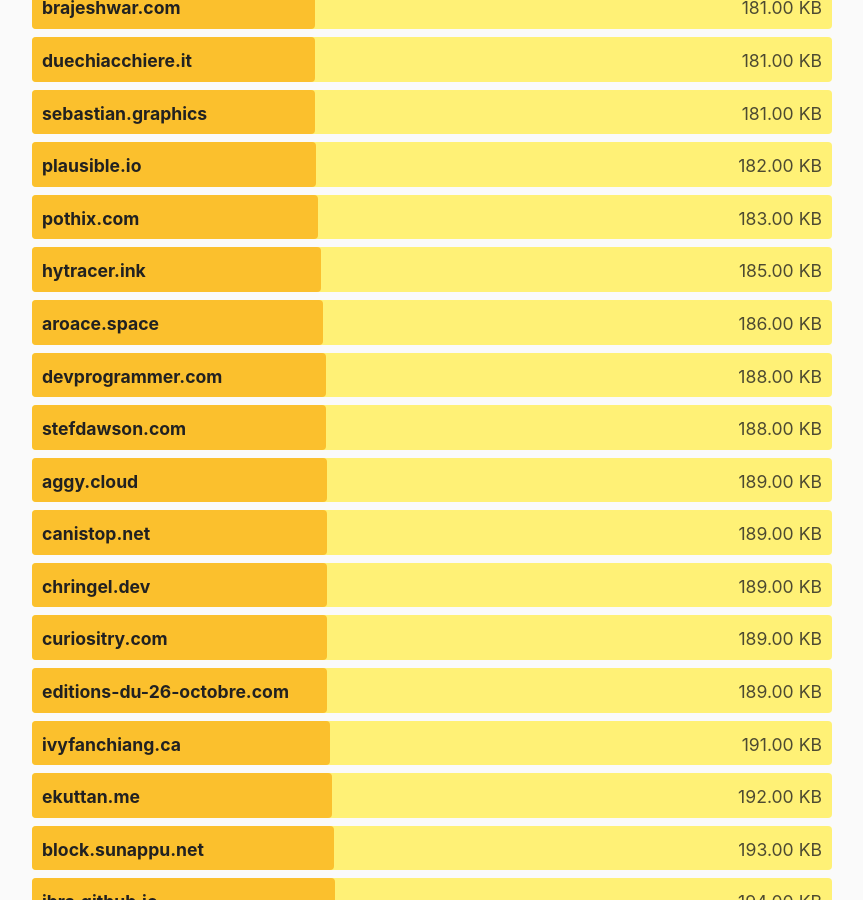
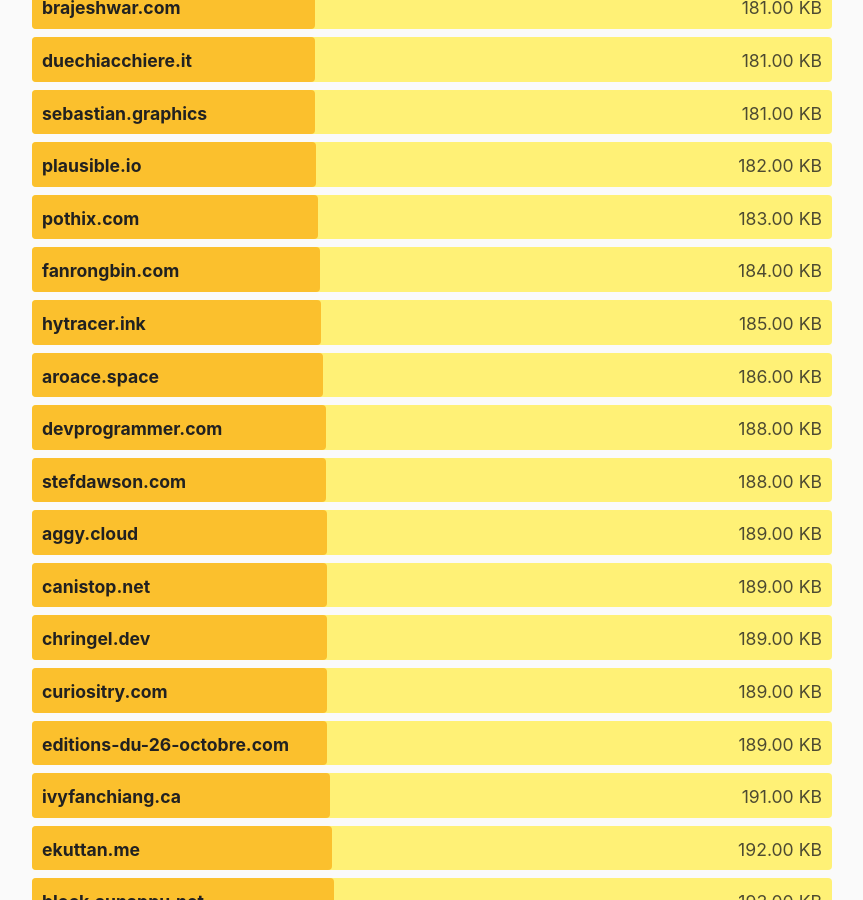
Before and after one commit to kevquirk/512kb.club, a Jekyll site: the page built from index.md, in a window 1280 px wide and 900 px high, scrolled down 28047 px. Shown: the whole window, without its empty margins (208-1071 px from the left). Built offline with Jekyll 4.4.1, drawn with Linux system fonts in a browser that asks for light colours.

Commit message:
Add fanrongbin.com
https://gtmetrix.com/reports/fanrongbin.com/RcYfwZSb/

```diff
--- a/_data/sites.yml
+++ b/_data/sites.yml
@@ -1193,6 +1193,11 @@
   size: 32.8
   last_checked: 2022-05-06
 
+- domain: fanrongbin.com
+  url: https://fanrongbin.com/
+  size: 184
+  last_checked: 2023-12-11
+
 - domain: federicoleva.eu
   url: https://federicoleva.eu/
   size: 273
```
